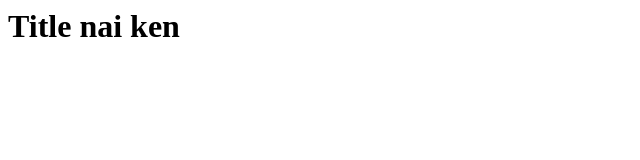
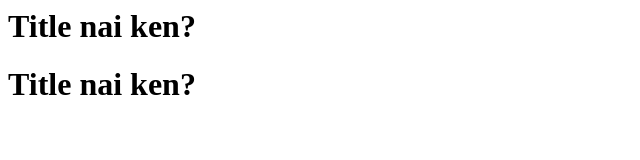
Before and after one commit to HasanAlBannaAlif/gitone, a plain HTML site: page index.html in a window 1280 px wide. Shown: the whole page, without its empty margins (0-640 px from the left). Drawn offline with Linux system fonts and the light colour scheme.

Commit message:
jhamela korlam

```diff
--- a/index.html
+++ b/index.html
@@ -2,6 +2,10 @@
 
 <body>
 
-<h1>Title nai ken</h1>
+<h1>Title nai ken?</h1>
+<h1>Title nai ken?</h1>
+
+
 </body>
+
 </html>
```
